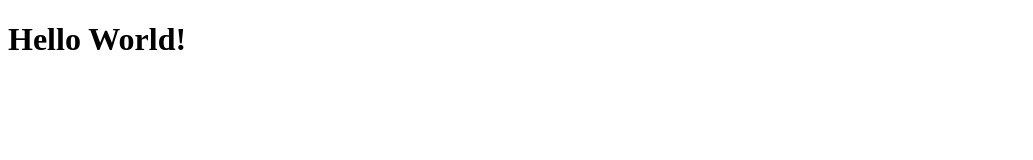
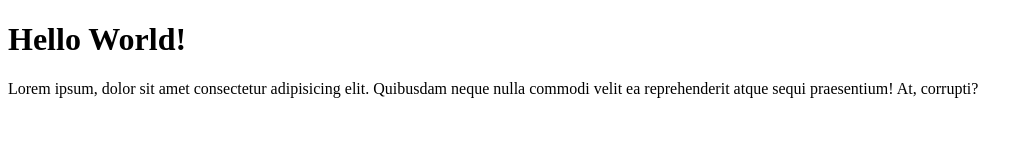
Before and after one commit to ranggastawakkal/git-test, a plain HTML site: page index.html in a window 1280 px wide. Shown: the whole page, without its empty margins (0-1033 px from the left). Drawn offline with Linux system fonts and the light colour scheme.

Commit message:
menambahkan paragraf

```diff
--- a/index.html
+++ b/index.html
@@ -8,5 +8,10 @@
   </head>
   <body>
     <h1>Hello World!</h1>
+    <p>
+      Lorem ipsum, dolor sit amet consectetur adipisicing elit. Quibusdam neque
+      nulla commodi velit ea reprehenderit atque sequi praesentium! At,
+      corrupti?
+    </p>
   </body>
 </html>
```
